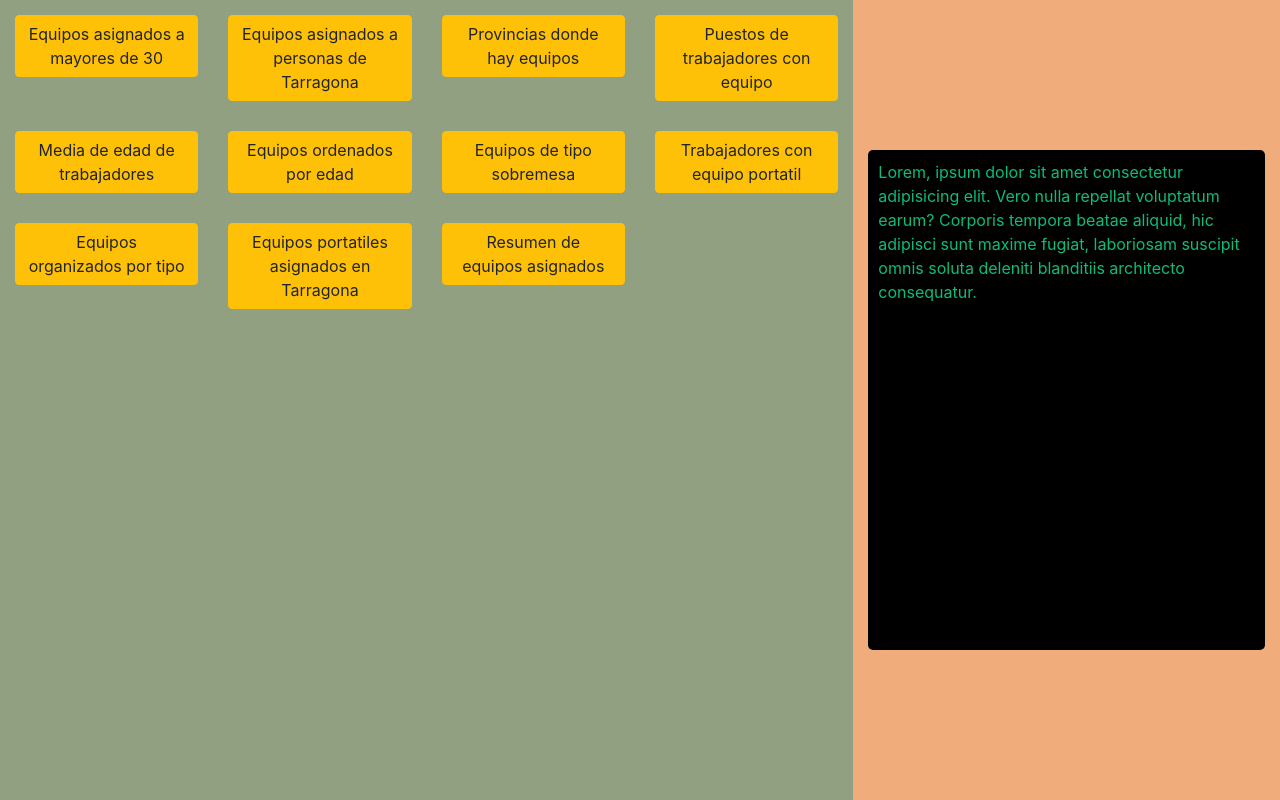
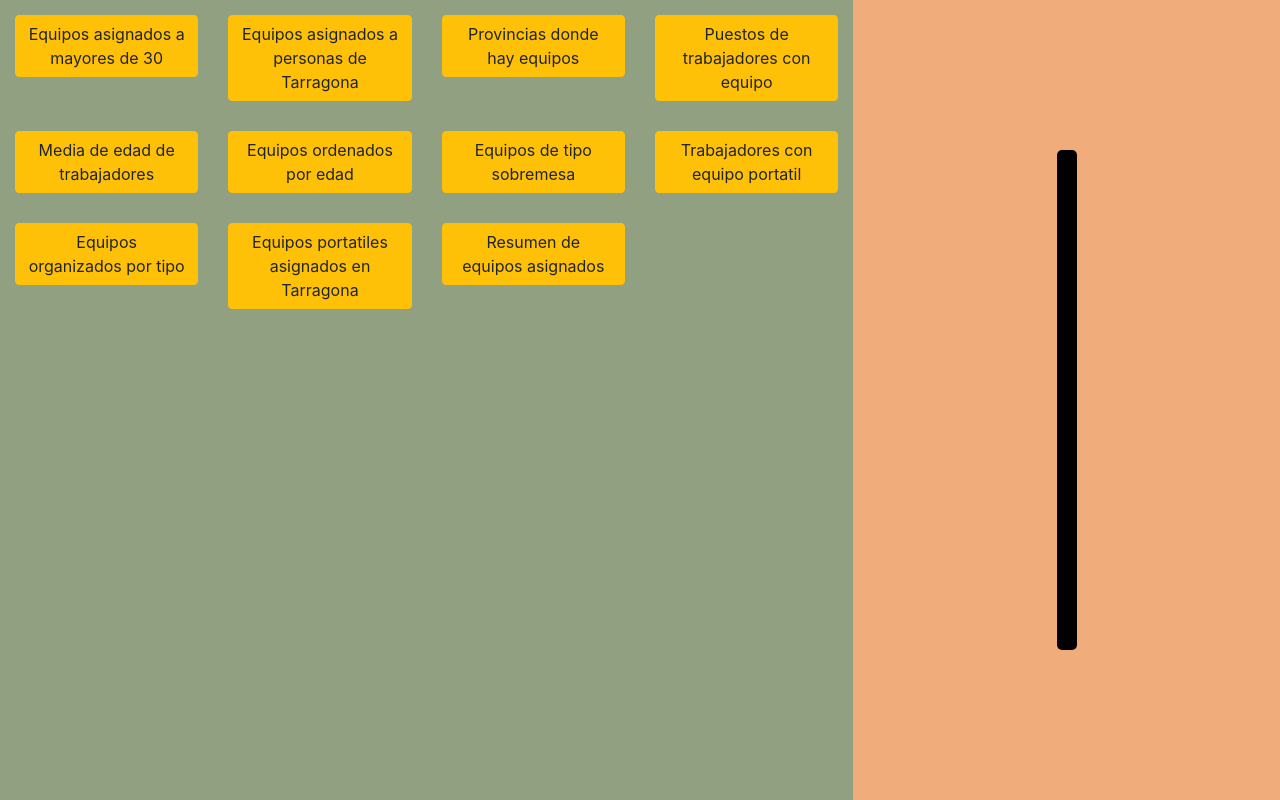
Before and after one commit to glopezh/c2-ejercicio-7-grupoB-geraldine-michael, a website: page index.html in a window 1280 px wide. Drawn offline with nearby package versions, Linux system fonts and the light colour scheme.

Commit message:
Corregidas clases y estilos de la clase consola

```diff
--- a/css/estilos.css
+++ b/css/estilos.css
@@ -8,14 +8,11 @@
 .contenedor-aside {
   background-color: #f1ac7b;
 }
-.contenedor-aside .contenedor-resultado {
-  padding-left: 15px;
-  padding-right: 15px;
-}
 .consola {
   background: #000;
   color: #0dbc79;
   border-radius: 5px;
   padding: 10px;
   height: 500.25px;
+  overflow-y: scroll;
 }
--- a/index.html
+++ b/index.html
@@ -80,23 +80,16 @@
             </li>
           </ul>
         </main>
-        <aside class="contenedor-aside col-4">
-          <div
-            class="
-              contenedor-resultado
-              row
-              justify-content-center
-              align-items-center
-              vh-100
-            "
-          >
-            <div class="consola">
-              Lorem, ipsum dolor sit amet consectetur adipisicing elit. Vero
-              nulla repellat voluptatum earum? Corporis tempora beatae aliquid,
-              hic adipisci sunt maxime fugiat, laboriosam suscipit omnis soluta
-              deleniti blanditiis architecto consequatur.
-            </div>
-          </div>
+        <aside
+          class="
+            contenedor-aside
+            col-4
+            d-flex
+            justify-content-center
+            align-items-center
+          "
+        >
+          <div class="consola"></div>
         </aside>
       </div>
     </div>
```
